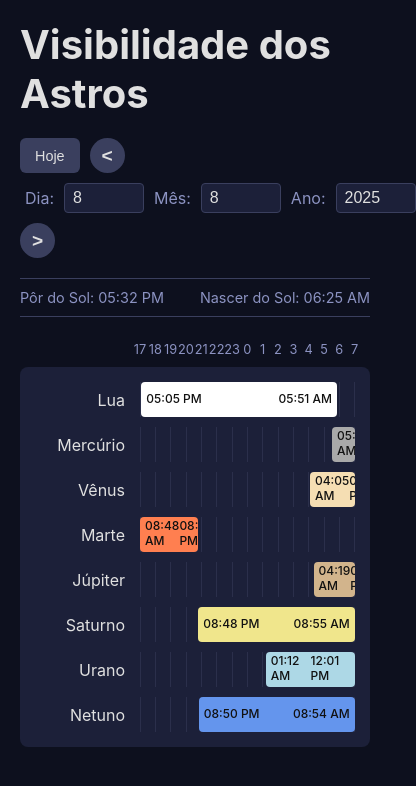
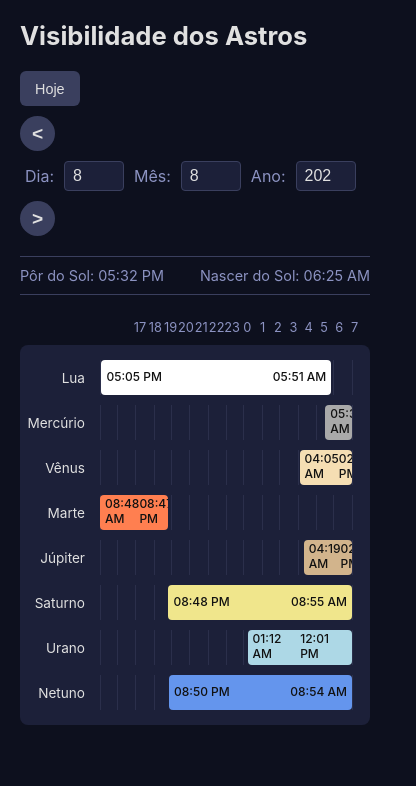
Before and after one commit to felipewos/sky, a plain HTML site: page index.html in a window 390 px wide. Shown: the whole page, 416 px wide, since content can reach past the window. Drawn offline with Linux system fonts and the light colour scheme.

Commit message:
Update style.css

```diff
--- a/style.css
+++ b/style.css
@@ -233,3 +233,22 @@ h1 {
     white-space: nowrap;              /* Impede quebra de linha */
     pointer-events: none;             /* Não reage a cliques */
 }
+@media (max-width: 600px) {
+  h1 {
+    font-size: 1.6rem;
+  }
+  #date-controls {
+    flex-direction: column;
+    align-items: flex-start;
+  }
+  #date-selector input[type="number"] {
+    width: 60px;
+  }
+  .planet-name {
+    flex-basis: 80px;
+    font-size: 0.85rem;
+  }
+  #chart {
+    overflow-x: auto; /* permite rolar o gráfico horizontalmente */
+  }
+}
```
